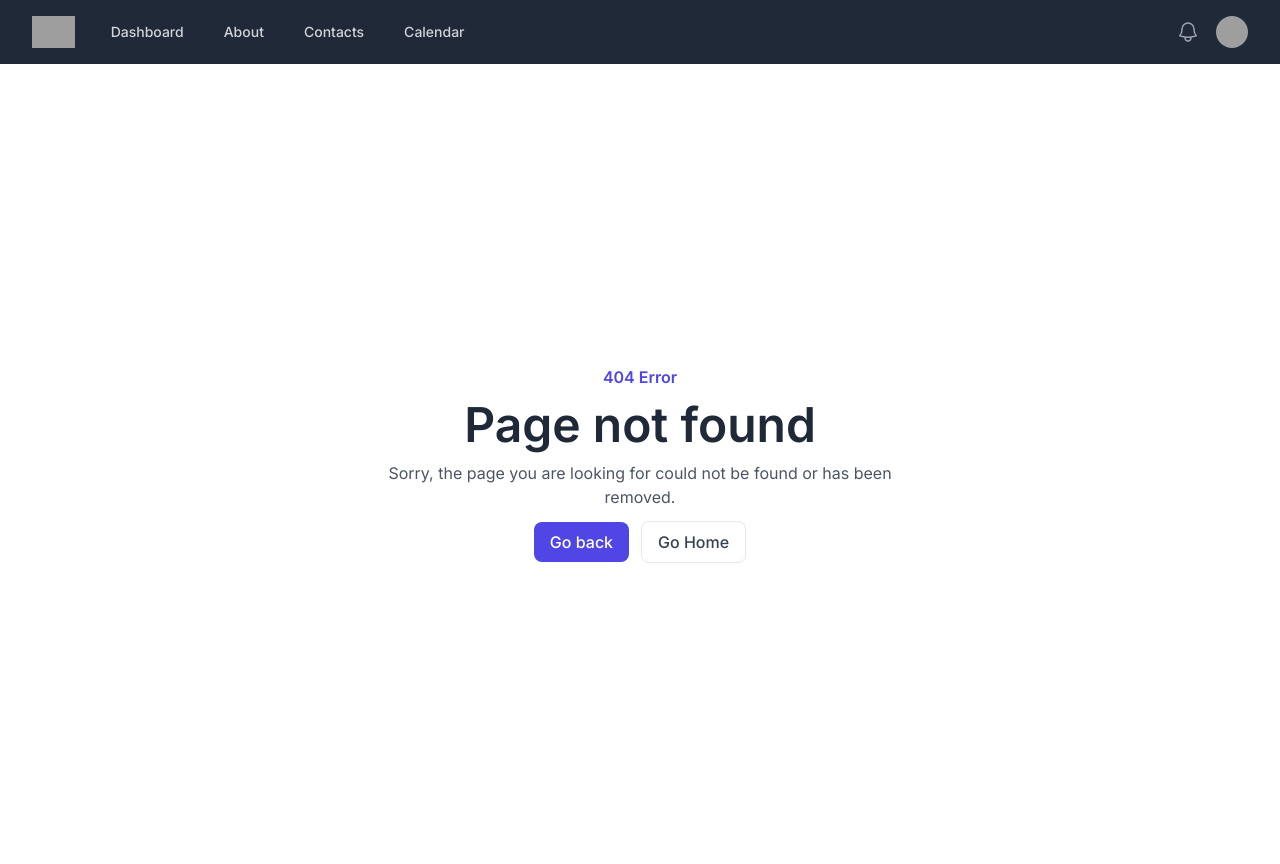
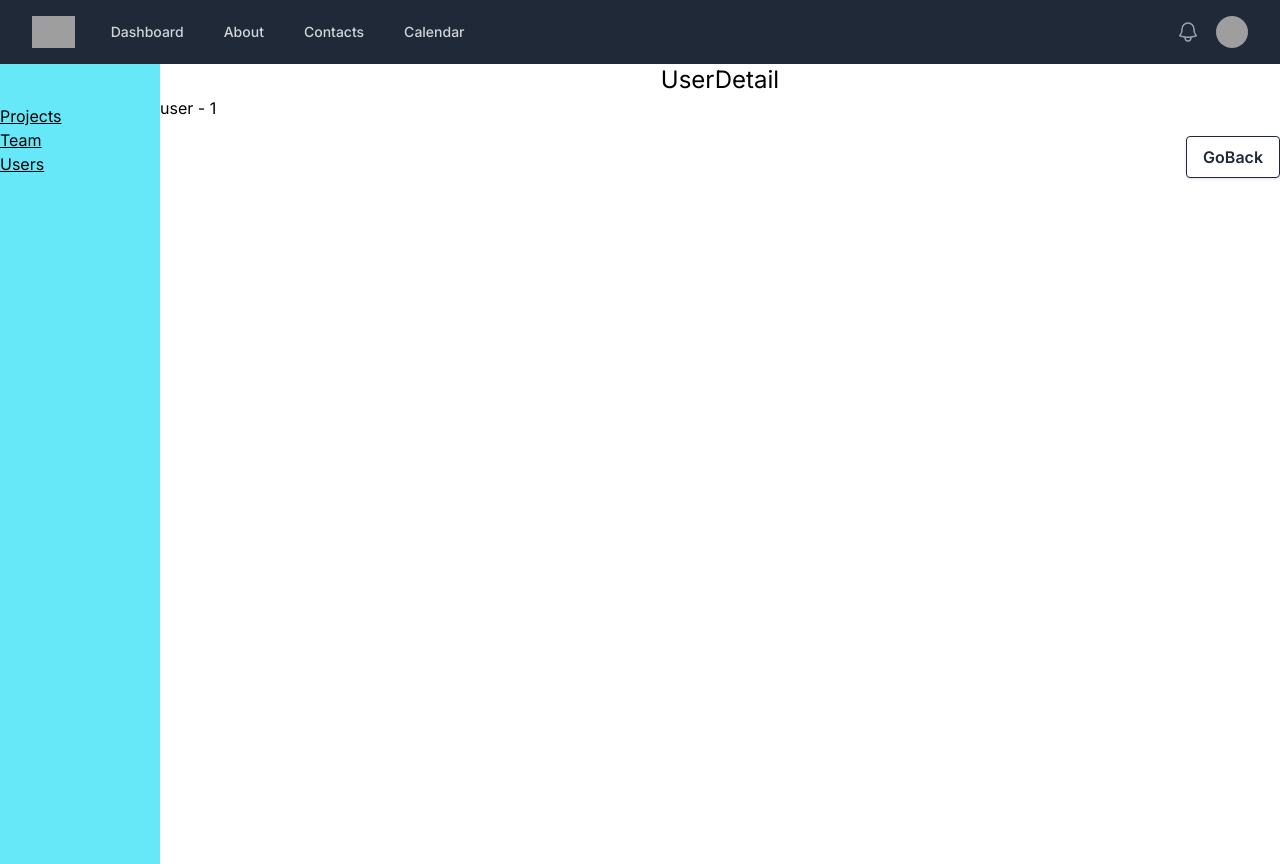
Before and after one commit to mustafaanilkaradavut/NextJS_ClassNotes, a Next.js app in the folder nc-01-intro/: page /dashboard/users/1 in a window 1280 px wide. Before the commit this address had no page. Built offline with nearby package versions, Linux system fonts and the light colour scheme; grey boxes are pictures that could not be loaded.

Commit message:
dynamic routes

```diff
--- /dev/null
+++ b/nc-01-intro/src/app/(private)/dashboard/users/[userId]/page.jsx
@@ -0,0 +1,23 @@
+import GoBack from "@/components/GoBack";
+// import { useParams } from "next/navigation";
+import React from "react";
+
+const UserDetail = ({ params }) => {
+  //__ client componentler için useParam() hooku kullanabiliriz.
+  //   const { userId } = useParams();
+  const { userId } = params;
+  return (
+    <div>
+      <h1 className="text-2xl text-center">UserDetail</h1>
+      <p>user - {userId} </p>
+      <GoBack />
+    </div>
+  );
+};
+
+export default UserDetail;
+
+export async function generateStaticParams() {
+  const userArr = [1, 2, 3, 4];
+  return userArr.map((userId) => ({ userId: userId.toString() }));
+}
```
